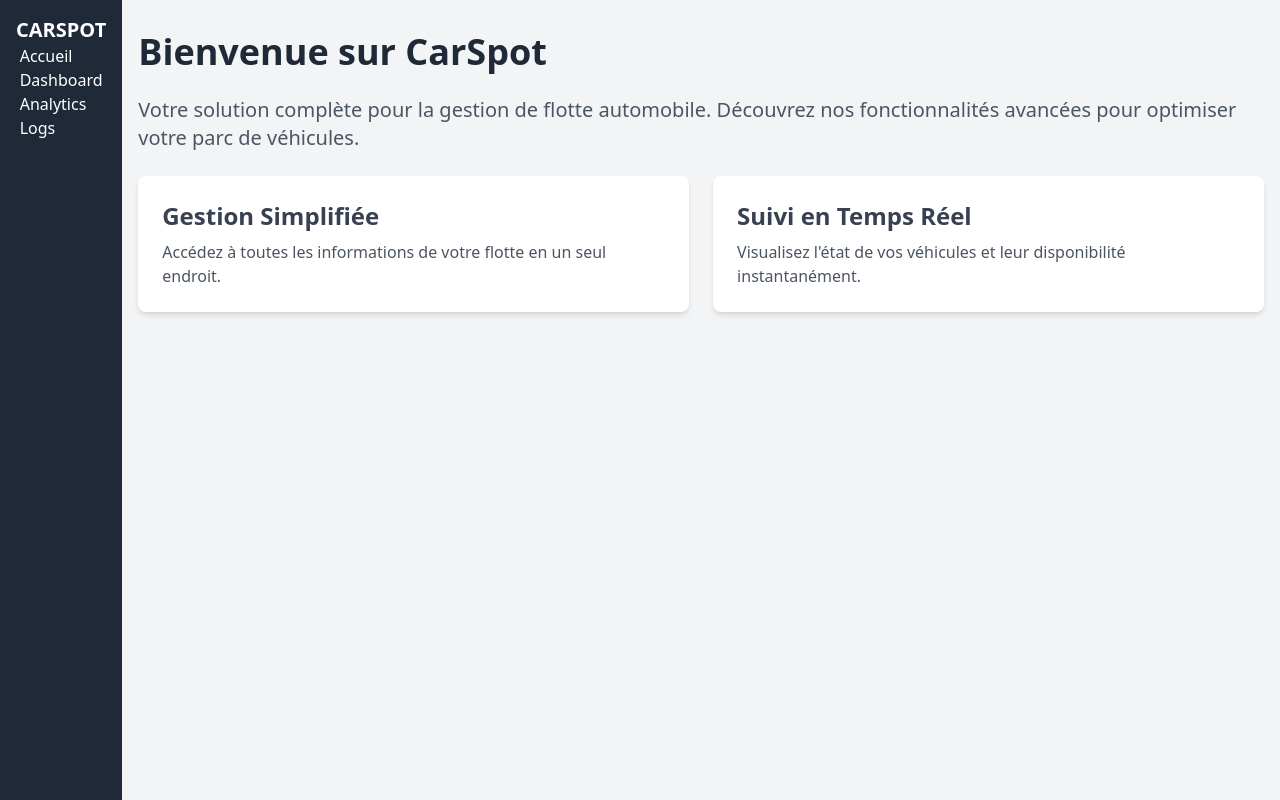
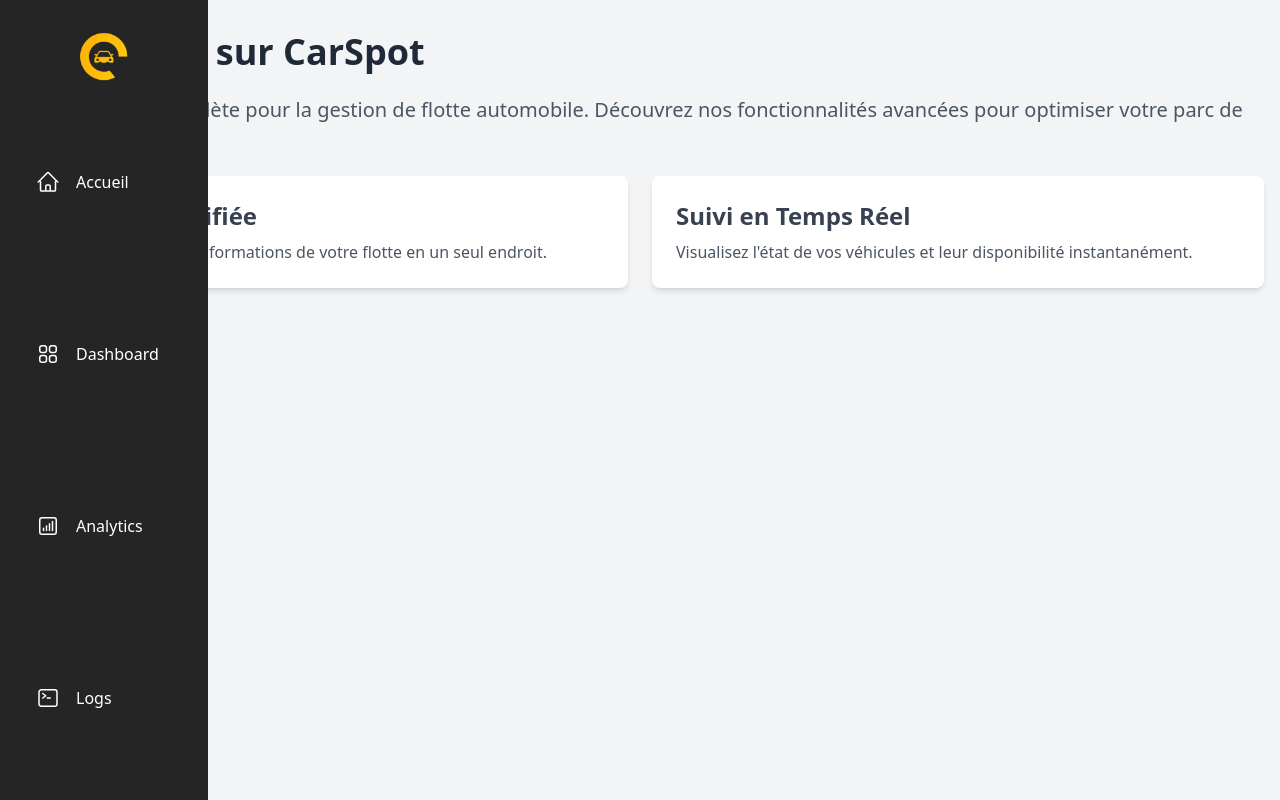
Before and after one commit to leogrd49/carspot_web, a React (Vite) app: page / in a window 1280 px wide. Built offline with nearby package versions, Linux system fonts and the light colour scheme.

Commit message:
navbar perfect ++

```diff
--- a/src/components/navbar.tsx
+++ b/src/components/navbar.tsx
@@ -1,31 +1,51 @@
 import { Link } from 'react-router-dom';
+import Logo from '../assets/LOGO_TRANSPERENT_.png';
 
-interface NavItem {
-  label: string;
-  path: string;
-}
-
-const navItems: NavItem[] = [
+const Navbar = () => {
+  const navItems = [
     { label: 'Accueil', path: '/' },
     { label: 'Dashboard', path: '/dashboard' },
     { label: 'Analytics', path: '/analytics' },
     { label: 'Logs', path: '/logs' }
   ];
 
-const Navbar = () => {
   return (
-    <nav className="bg-gray-800 text-white p-4">
-      <div className="container mx-auto flex justify-between items-center flex flex-col">
-        <div className="text-xl font-bold">CARSPOT</div>
-
-        <ul className="flex flex-col">
+    <nav className="bg-[#262525] text-white p-4 w-24 hover:w-52 transition-all duration-300 fixed h-screen">
+      <div className="container mx-auto flex items-center flex flex-col h-full">
+        <img src={Logo} alt="Logo Carspot" className="w-20"/>
+        <ul className="flex flex-col space-around h-full justify-around items-start w-full">
           {navItems.map((item) => (
-            <li key={item.path}>
+            <li key={item.path} className="w-full">
               <Link
                 to={item.path}
-                className="hover:text-gray-300 transition-colors"
+                className="hover:text-[#FFC710] transition-colors flex items-center gap-4 p-2 pl-5 relative group"
               >
+                <div className="min-w-6">
+                {item.label =="Accueil" &&
+                <svg xmlns="http://www.w3.org/2000/svg" fill="none" viewBox="0 0 24 24" stroke-width="1.5" stroke="currentColor" class="size-6">
+                    <path stroke-linecap="round" stroke-linejoin="round" d="m2.25 12 8.954-8.955c.44-.439 1.152-.439 1.591 0L21.75 12M4.5 9.75v10.125c0 .621.504 1.125 1.125 1.125H9.75v-4.875c0-.621.504-1.125 1.125-1.125h2.25c.621 0 1.125.504 1.125 1.125V21h4.125c.621 0 1.125-.504 1.125-1.125V9.75M8.25 21h8.25" />
+                </svg>
+                }
+                {item.label =="Dashboard" &&
+                <svg xmlns="http://www.w3.org/2000/svg" fill="none" viewBox="0 0 24 24" stroke-width="1.5" stroke="currentColor" class="size-6">
+                    <path stroke-linecap="round" stroke-linejoin="round" d="M3.75 6A2.25 2.25 0 0 1 6 3.75h2.25A2.25 2.25 0 0 1 10.5 6v2.25a2.25 2.25 0 0 1-2.25 2.25H6a2.25 2.25 0 0 1-2.25-2.25V6ZM3.75 15.75A2.25 2.25 0 0 1 6 13.5h2.25a2.25 2.25 0 0 1 2.25 2.25V18a2.25 2.25 0 0 1-2.25 2.25H6A2.25 2.25 0 0 1 3.75 18v-2.25ZM13.5 6a2.25 2.25 0 0 1 2.25-2.25H18A2.25 2.25 0 0 1 20.25 6v2.25A2.25 2.25 0 0 1 18 10.5h-2.25a2.25 2.25 0 0 1-2.25-2.25V6ZM13.5 15.75a2.25 2.25 0 0 1 2.25-2.25H18a2.25 2.25 0 0 1 2.25 2.25V18A2.25 2.25 0 0 1 18 20.25h-2.25A2.25 2.25 0 0 1 13.5 18v-2.25Z" />
+                </svg>
+                }
+                {item.label =="Analytics" &&
+                <svg xmlns="http://www.w3.org/2000/svg" fill="none" viewBox="0 0 24 24" stroke-width="1.5" stroke="currentColor" class="size-6">
+                    <path stroke-linecap="round" stroke-linejoin="round" d="M7.5 14.25v2.25m3-4.5v4.5m3-6.75v6.75m3-9v9M6 20.25h12A2.25 2.25 0 0 0 20.25 18V6A2.25 2.25 0 0 0 18 3.75H6A2.25 2.25 0 0 0 3.75 6v12A2.25 2.25 0 0 0 6 20.25Z" />
+                </svg>
+                }
+                {item.label =="Logs" &&
+                <svg xmlns="http://www.w3.org/2000/svg" fill="none" viewBox="0 0 24 24" stroke-width="1.5" stroke="currentColor" class="size-6">
+                    <path stroke-linecap="round" stroke-linejoin="round" d="m6.75 7.5 3 2.25-3 2.25m4.5 0h3m-9 8.25h13.5A2.25 2.25 0 0 0 21 18V6a2.25 2.25 0 0 0-2.25-2.25H5.25A2.25 2.25 0 0 0 3 6v12a2.25 2.25 0 0 0 2.25 2.25Z" />
+                </svg>
+
+                }
+                </div>
+                <span className="opacity-0 nav:opacity-100 transition-all duration-300 whitespace-nowrap">
                   {item.label}
+                </span>
               </Link>
             </li>
           ))}
--- a/src/index.css
+++ b/src/index.css
@@ -2,71 +2,6 @@
 @tailwind components;
 @tailwind utilities;
 
-/* :root {
-  font-family: Inter, system-ui, Avenir, Helvetica, Arial, sans-serif;
-  line-height: 1.5;
-  font-weight: 400;
-
-  color-scheme: light dark;
-  color: rgba(255, 255, 255, 0.87);
-  background-color: #242424;
-
-  font-synthesis: none;
-  text-rendering: optimizeLegibility;
-  -webkit-font-smoothing: antialiased;
-  -moz-osx-font-smoothing: grayscale;
+nav:hover .opacity-0 {
+  opacity:1;
 }
-
-a {
-  font-weight: 500;
-  color: #646cff;
-  text-decoration: inherit;
-}
-a:hover {
-  color: #535bf2;
-}
-
-body {
-  margin: 0;
-  display: flex;
-  place-items: center;
-  min-width: 320px;
-  min-height: 100vh;
-}
-
-h1 {
-  font-size: 3.2em;
-  line-height: 1.1;
-}
-
-button {
-  border-radius: 8px;
-  border: 1px solid transparent;
-  padding: 0.6em 1.2em;
-  font-size: 1em;
-  font-weight: 500;
-  font-family: inherit;
-  background-color: #1a1a1a;
-  cursor: pointer;
-  transition: border-color 0.25s;
-}
-button:hover {
-  border-color: #646cff;
-}
-button:focus,
-button:focus-visible {
-  outline: 4px auto -webkit-focus-ring-color;
-}
-
-@media (prefers-color-scheme: light) {
-  :root {
-    color: #213547;
-    background-color: #ffffff;
-  }
-  a:hover {
-    color: #747bff;
-  }
-  button {
-    background-color: #f9f9f9;
-  }
-} */
```
Also changed, not shown: src/assets/LOGO_TRANSPERENT_.png (added). Lines whose indentation alone changed are shown as unchanged.
